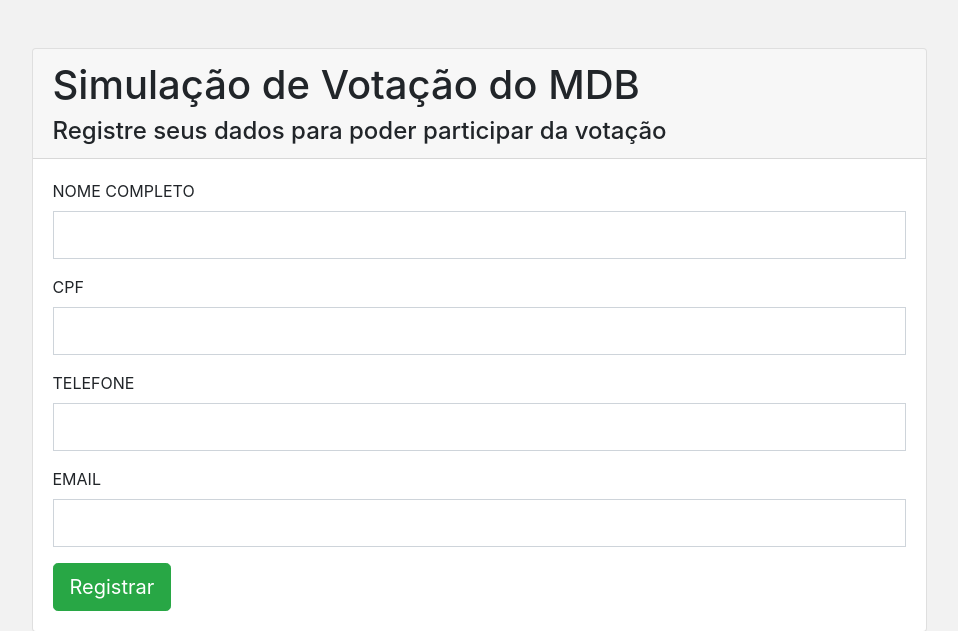
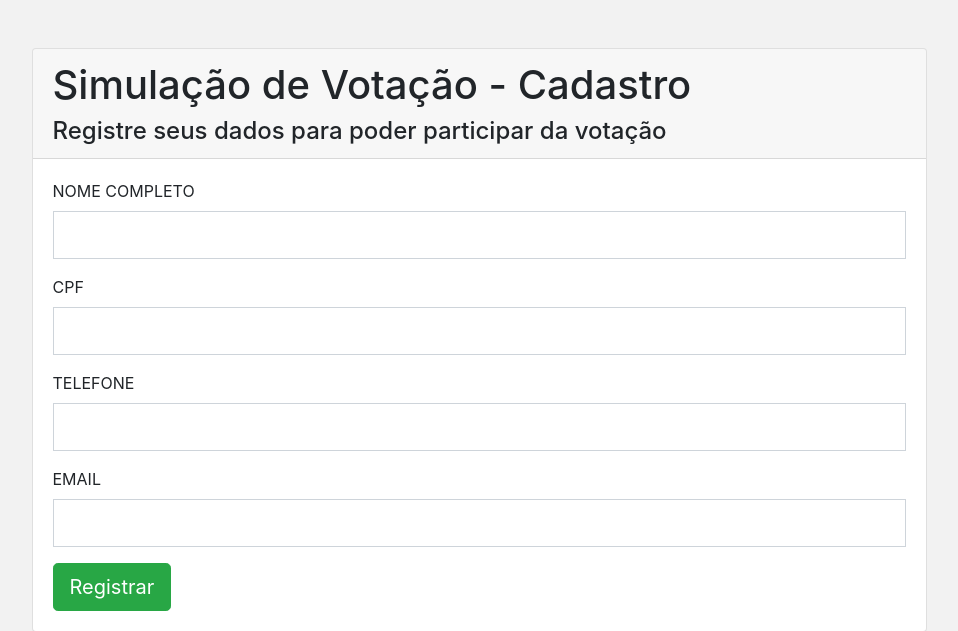
Before and after one commit to mtsousa/exemplo-coleta-de-dados, a Flask app: page / in a window 1280 px wide. Shown: the top 631 px of the page, without its empty margins (161-1119 px from the left). Run offline with Flask 3, Linux system fonts and the light colour scheme; some libraries are stand-ins or nearby versions.

Commit message:
Adicionei o README

```diff
--- /dev/null
+++ b/requirements.txt
@@ -0,0 +1 @@
+Flask >= 2.3.2
--- a/templates/coleta.html
+++ b/templates/coleta.html
@@ -7,7 +7,7 @@
       <div class="col-md-10">
         <div class="card">
           <div class="card-header">
-            <h1>Simulação de Votação do MDB</h1>
+            <h1>Simulação de Votação - Cadastro</h1>
             <h4 class="mb-0">Registre seus dados para poder participar da votação</h4>
           </div>
           <div class="card-body">
```
Also changed, not shown: README.md (added), 1 other file.
